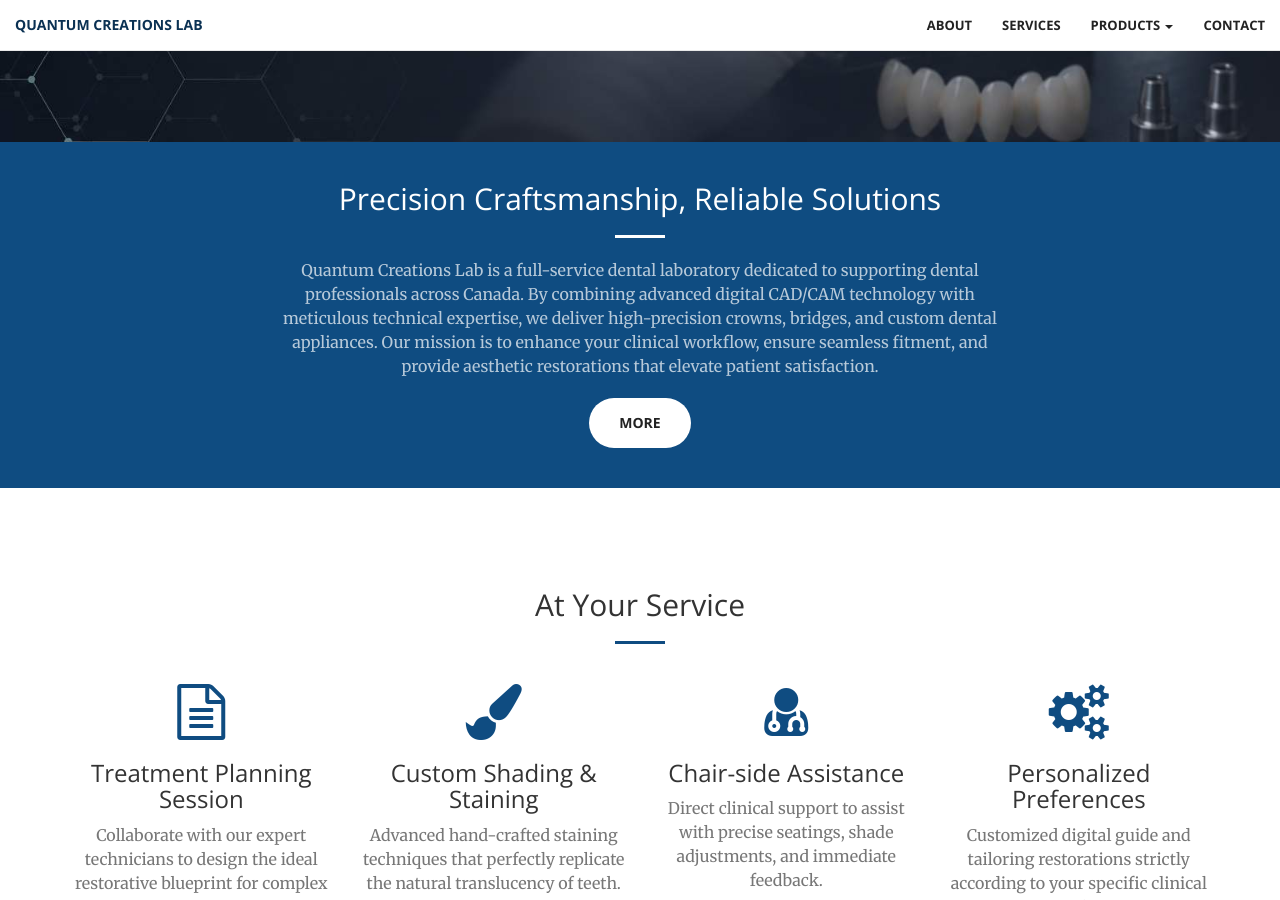
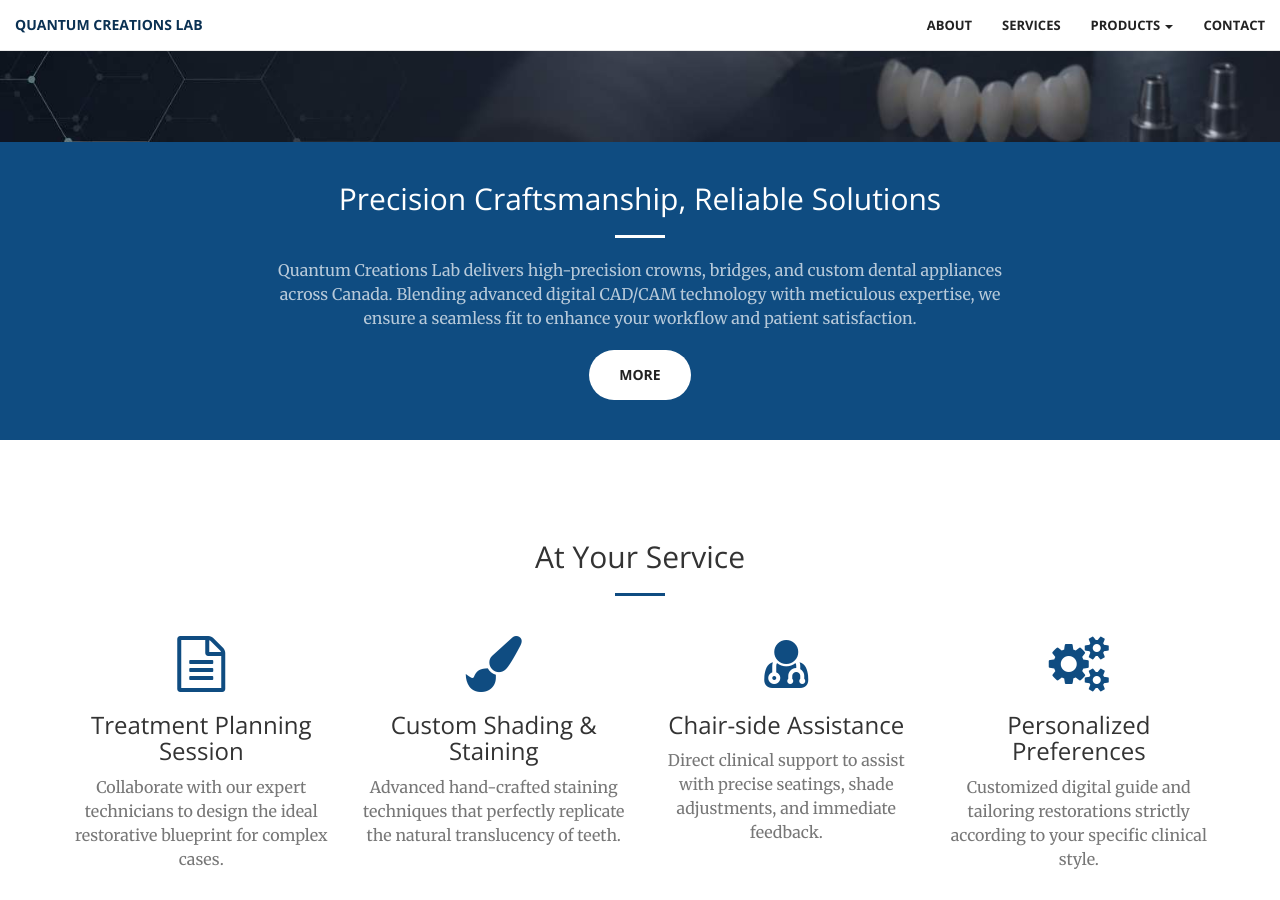
Before and after one commit to jj2hh/quantumlab, a Jekyll site: the page built from index.html, in a window 1280 px wide and 900 px high, scrolled down 508 px. Built offline with Jekyll 4.4.1, drawn with Linux system fonts in a browser that asks for light colours.

Commit message:
Update call-to-action.html

```diff
--- a/_includes/call-to-action.html
+++ b/_includes/call-to-action.html
@@ -4,7 +4,7 @@
             <div class="col-lg-8 col-lg-offset-2 text-center">
                 <h2 class="section-heading">Precision Craftsmanship, Reliable Solutions</h2>
                 <hr class="light">
-                <p class="text-faded">Quantum Creations Lab is a full-service dental laboratory dedicated to supporting dental professionals across Canada. By combining advanced digital CAD/CAM technology with meticulous technical expertise, we deliver high-precision crowns, bridges, and custom dental appliances. Our mission is to enhance your clinical workflow, ensure seamless fitment, and provide aesthetic restorations that elevate patient satisfaction.</p>
+                <p class="text-faded">Quantum Creations Lab delivers high-precision crowns, bridges, and custom dental appliances across Canada. Blending advanced digital CAD/CAM technology with meticulous expertise, we ensure a seamless fit to enhance your workflow and patient satisfaction.</p>
                 <a href="{{ site.baseurl }}/pages/about.html" class="btn btn-default btn-xl">more</a>
             </div>
         </div>
```
